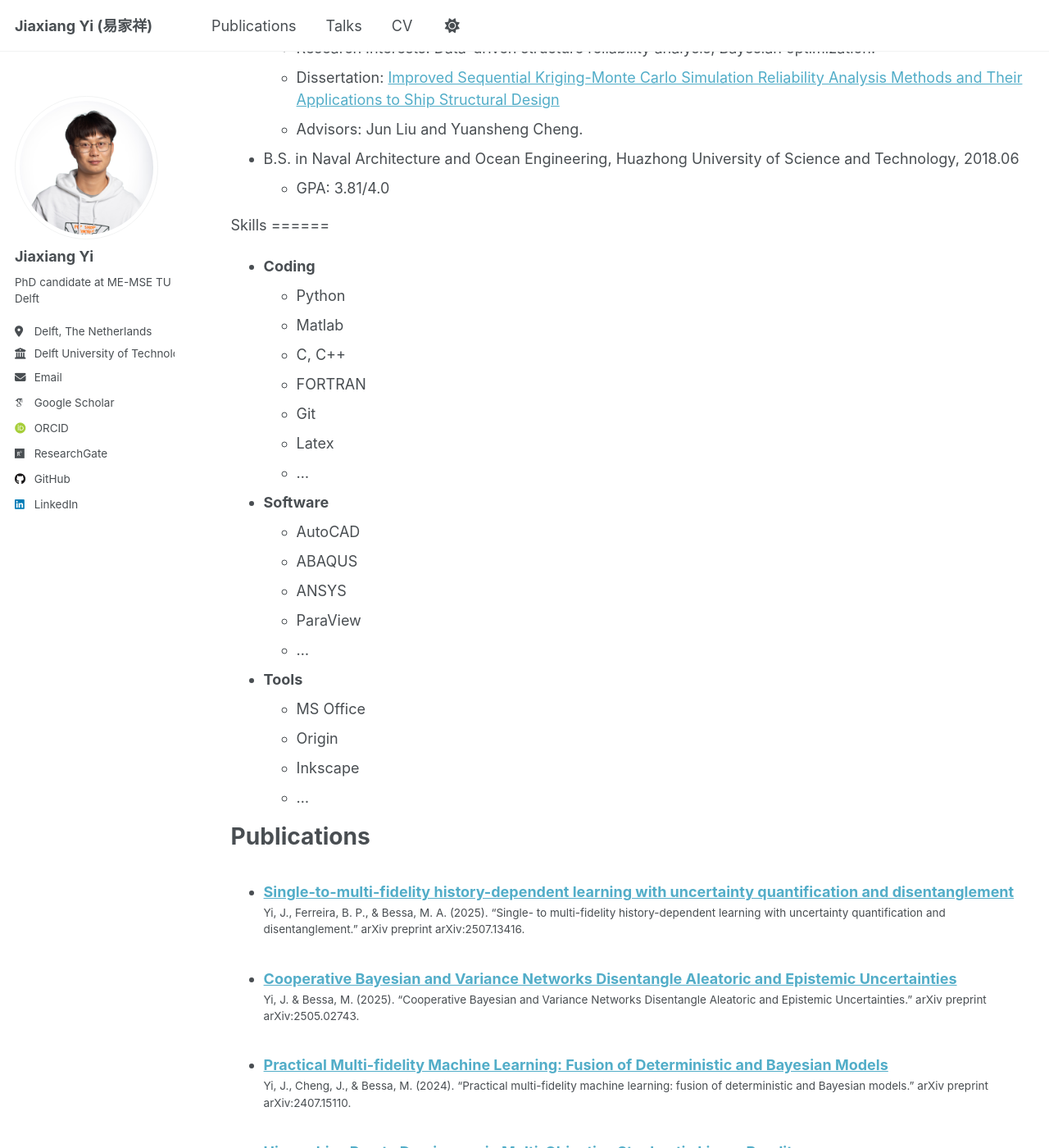
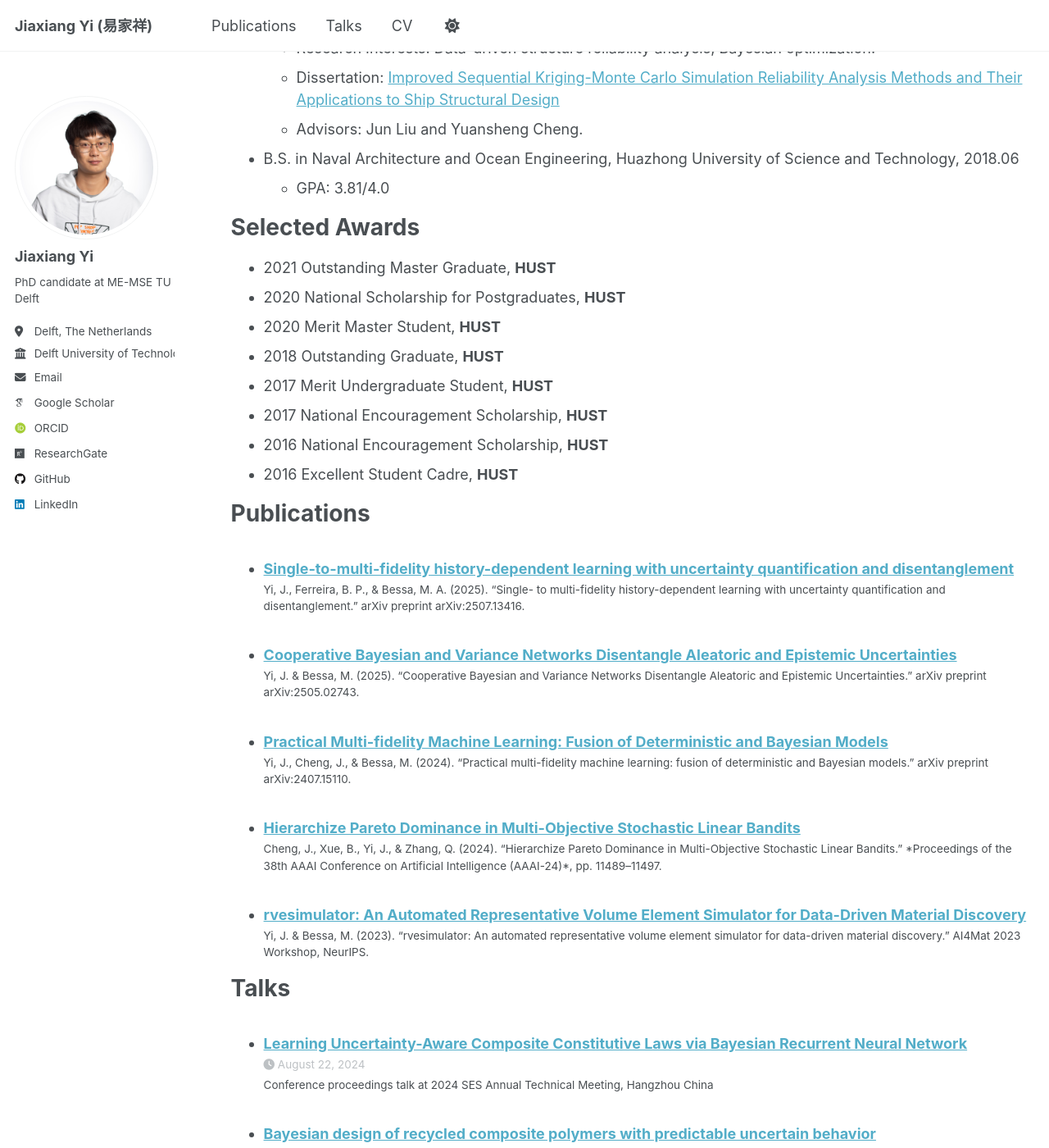
Before and after one commit to JiaxiangYi96/JiaxiangYi96.github.io, a Jekyll site: the page built from _pages/cv.md, in a window 1280 px wide and 1400 px high, scrolled down 382 px. Shown: the whole window at 82% size. Built offline with Jekyll 4.4.1, drawn with Linux system fonts in a browser that asks for light colours; some web fonts are replaced; a script that is not in the unit is left out; some of the changed text lies outside the part shown.

Commit message:
update cv

```diff
--- a/_pages/cv.md
+++ b/_pages/cv.md
@@ -24,6 +24,33 @@ Applications to Ship Structural Design](https://www.cnki.net/KCMS/detail/detail.
 * B.S. in Naval Architecture and Ocean Engineering, Huazhong University of Science and Technology, 2018.06
   - GPA: 3.81/4.0
 
+
+
+<!-- | Year | Award | Institution |
+|------|--------|--------------|
+| 2021 | Outstanding Master Graduate | HUST |
+| 2020 | National Scholarship for Postgraduates | HUST |
+| 2020 | Merit Master Student | HUST |
+| 2018 | Outstanding Graduate | HUST |
+| 2017 | Merit Undergraduate Student | HUST |
+| 2017 | National Encouragement Scholarship | HUST |
+| 2016 | National Encouragement Scholarship | HUST |
+| 2016 | Excellent Student Cadre | HUST |
+ -->
+
+Selected Awards
+======
+<ul class="awards-list">
+  <li><span class="year-tag">2021</span> Outstanding Master Graduate, <b>HUST</b></li>
+  <li><span class="year-tag">2020</span> National Scholarship for Postgraduates, <b>HUST</b></li>
+  <li><span class="year-tag">2020</span> Merit Master Student, <b>HUST</b></li>
+  <li><span class="year-tag">2018</span> Outstanding Graduate, <b>HUST</b></li>
+  <li><span class="year-tag">2017</span> Merit Undergraduate Student, <b>HUST</b></li>
+  <li><span class="year-tag">2017</span> National Encouragement Scholarship, <b>HUST</b></li>
+  <li><span class="year-tag">2016</span> National Encouragement Scholarship, <b>HUST</b></li>
+  <li><span class="year-tag">2016</span> Excellent Student Cadre, <b>HUST</b></li>
+</ul>
+
 <!-- Work experience
 ======
 * Spring 2024: Academic Pages Collaborator
@@ -41,28 +68,8 @@ Applications to Ship Structural Design](https://www.cnki.net/KCMS/detail/detail.
   * Duties included: Tagging issues
   * Supervisor: Professor Git
    -->
-Skills
-======
-* **Coding**
-  * Python
-  * Matlab
-  * C, C++
-  * FORTRAN
-  * Git
-  * Latex
-  * ...
-* **Software**
-  * AutoCAD
-  * ABAQUS
-  * ANSYS
-  * ParaView
-  * ...
 
-* **Tools**
-  * MS Office
-  * Origin
-  * Inkscape
-  * ...
+
 
 Publications
 ======
```
Also changed, not shown: other parts of _pages/cv.md (+12 -1 lines).
